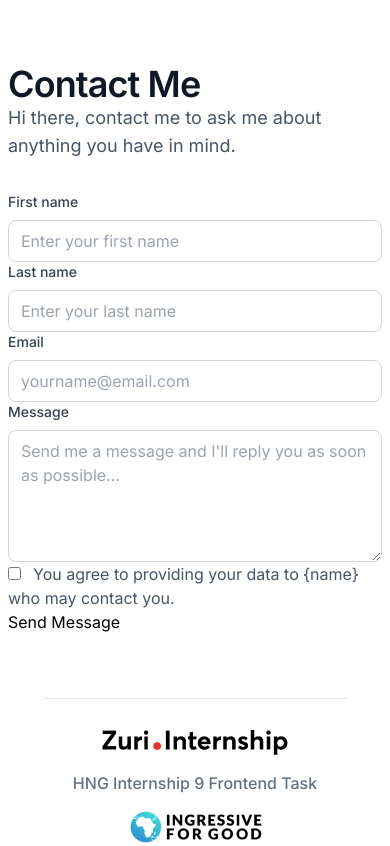
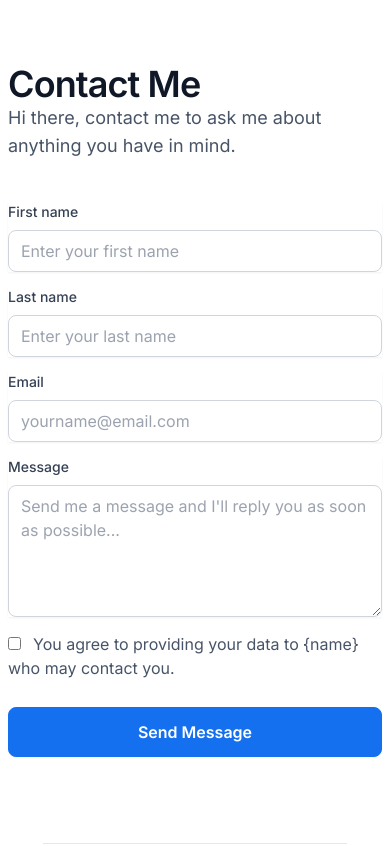
Before and after one commit to Qreamville/ZuriHNG-Task-2, a React (Create React App) app: page /contact in a window 390 px wide. Shown: the top 846 px of the page. Built offline with nearby package versions, Linux system fonts and the light colour scheme.

Commit message:
style: update contact button

```diff
--- a/src/index.css
+++ b/src/index.css
@@ -15,3 +15,102 @@ body {
 .profile-container:hover .profile-overlay {
   opacity: 1;
 }
+
+.contact-form {
+  display: grid;
+  grid-template-areas:
+    "firstName lastName"
+    "email email"
+    "message message"
+    "checkbox checkbox"
+    "button button";
+  gap: 15px;
+  padding: 10px 0;
+}
+
+.input-one {
+  grid-area: firstName;
+  box-shadow: 0px 1px 2px rgba(16, 24, 40, 0.05);
+}
+.input-two {
+  grid-area: lastName;
+  box-shadow: 0px 1px 2px rgba(16, 24, 40, 0.05);
+}
+.input-three {
+  grid-area: email;
+  box-shadow: 0px 1px 2px rgba(16, 24, 40, 0.05);
+}
+.input-four {
+  grid-area: message;
+  box-shadow: 0px 1px 2px rgba(16, 24, 40, 0.05);
+}
+
+.input-five {
+  grid-area: checkbox;
+}
+
+.btn__back {
+  padding: 12px 20px;
+  border: 1px solid #344054;
+  box-shadow: 0px 1px 2px rgba(16, 24, 40, 0.05);
+  border-radius: 8px;
+  font-weight: 600;
+  font-size: 16px;
+  line-height: 24px;
+}
+
+.btn__home {
+  padding: 12px 20px;
+  background: #1570ef;
+  border: 1px solid #1570ef;
+  box-shadow: 0px 1px 2px rgba(16, 24, 40, 0.05);
+  border-radius: 8px;
+  font-weight: 600;
+  font-size: 16px;
+  line-height: 24px;
+  color: #ffffff;
+}
+
+.btn__submit {
+  grid-area: button;
+  padding: 12px 20px;
+  margin: 12px 0;
+  background: #1570ef;
+  border: 1px solid #1570ef;
+  box-shadow: 0px 1px 2px rgba(16, 24, 40, 0.05);
+  border-radius: 8px;
+  font-weight: 600;
+  font-size: 16px;
+  line-height: 24px;
+  color: #ffffff;
+}
+
+.btn__submit:focus,
+.btn__home:focus {
+  border: 1px solid #1570ef;
+  box-shadow: 0px 1px 2px rgba(16, 24, 40, 0.05), 0px 0px 0px 4px #d1e9ff;
+}
+
+.btn__submit:hover,
+.btn__home:hover,
+.btn__back:hover {
+  background: #175cd3;
+  border: 1px solid #175cd3;
+  box-shadow: 0px 1px 2px rgba(16, 24, 40, 0.05);
+  color: #ffffff;
+}
+
+@media screen and (max-width: 640px) {
+  .contact-form {
+    display: grid;
+    grid-template-areas:
+      "firstName firstName"
+      "lastName lastName"
+      "email email"
+      "message message"
+      "checkbox checkbox"
+      "button button";
+    gap: 15px;
+    padding: 10px 0;
+  }
+}
```
